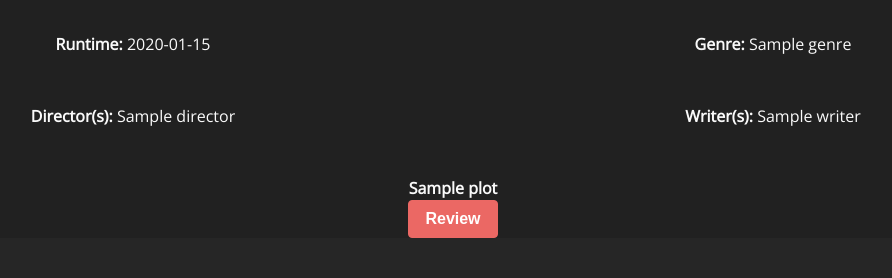
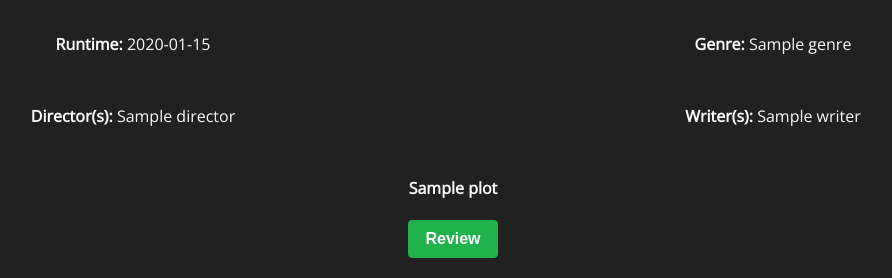
Before and after one commit to OwenCookman/MilestoneProject3, a Flask app: page /add_review/1 in a window 1280 px wide. Shown: the part 611-889 px from the top of the page, without its empty margins (187-1079 px from the left). Before the commit the page ends 849 px from the top, so only its background shows below. Run offline with Flask 2, Linux system fonts and the light colour scheme; grey boxes marked "Sample" are stand-in pictures; a database or web service that is not in the repository returns one stand-in record (values such as "Sample title"); data that the repository does not hold is empty; some libraries are stand-ins or nearby versions; some web fonts are replaced.

Commit message:
Added class button-spacing to review button

```diff
--- a/templates/pages/movie.html
+++ b/templates/pages/movie.html
@@ -35,7 +35,8 @@
     <div class="row">
         <div class="col">
             <form action="{{ url_for('add_review', imdb_id=movie_info['imdbID']) }}">
-                <button class="review-button btn btn-primary" type="submit">Review</button>
+                <button type="submit"
+                    class="btn btn-success button-spacing">Review</button>
             </form>
         </div>
     </div>
```
